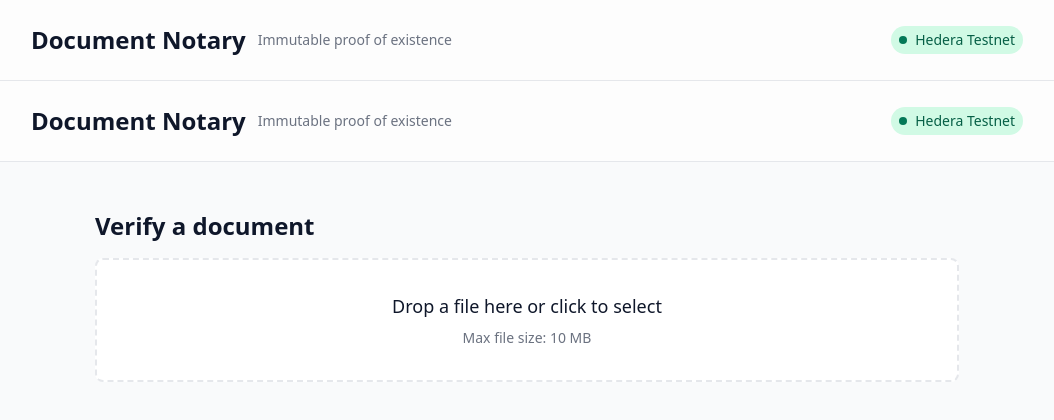
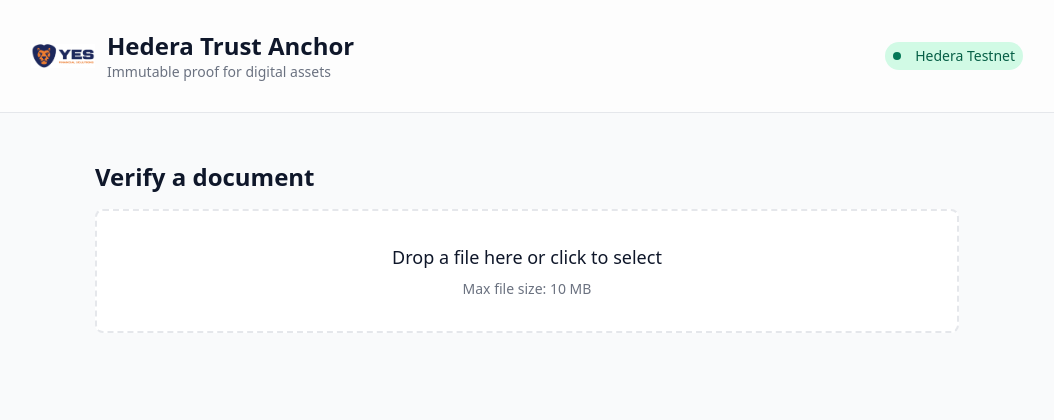
Before and after one commit to Yoseph-ai/proofmarks-website, a Next.js app: page /verify in a window 1280 px wide. Shown: the top 420 px of the page, without its empty margins (113-1167 px from the left). Built offline with nearby package versions, Linux system fonts and the light colour scheme.

Commit message:
Release v2.0: Hedera Trust Anchor with unified header and logo

```diff
--- a/src/app/layout.tsx
+++ b/src/app/layout.tsx
@@ -2,8 +2,8 @@ import "../styles/globals.css";
 import Header from "../components/Header";
 
 export const metadata = {
-  title: "Document Notary",
-  description: "Immutable proof of existence for any file",
+  title: "Hedera Trust Anchor",
+  description: "Immutable proof for digital assets",
 };
 
 export default function RootLayout({ children }: { children: React.ReactNode }) {
--- a/src/app/timestamp/page.tsx
+++ b/src/app/timestamp/page.tsx
@@ -1,6 +1,6 @@
 "use client";
 import React, { useCallback, useState } from "react";
-import Header from "../../components/Header";
+
 import DragDrop from "../../components/DragDrop";
 import Certificate from "../../components/Certificate";
 
@@ -55,7 +55,7 @@ export default function TimestampPage() {
 
   return (
     <div className="min-h-screen bg-gray-50">
-      <Header />
+
       <main className="max-w-4xl mx-auto px-4 py-12">
         <h2 className="text-2xl font-semibold mb-4">Submit & Timestamp a document</h2>
 
--- a/src/app/verify/page.tsx
+++ b/src/app/verify/page.tsx
@@ -1,6 +1,5 @@
 "use client";
 import React, { useCallback, useState } from "react";
-import Header from "../../components/Header";
 import DragDrop from "../../components/DragDrop";
 
 function toHex(buffer: ArrayBuffer) {
@@ -51,8 +50,7 @@ export default function VerifyPage() {
 
   return (
     <div className="min-h-screen bg-gray-50">
-      <Header />
-      <main className="max-w-4xl mx-auto px-4 py-12">
+       <main className="max-w-4xl mx-auto px-4 py-12">
         <h2 className="text-2xl font-semibold mb-4">Verify a document</h2>
 
         <DragDrop onFile={onFile} maxSizeBytes={10 * 1024 * 1024} />
--- a/src/components/Header.tsx
+++ b/src/components/Header.tsx
@@ -1,6 +1,6 @@
 "use client";
 import Link from "next/link";
-import React from "react";
+import Image from "next/image";
 import Badge from "./ui/Badge";
 
 export default function Header() {
@@ -8,17 +8,27 @@ export default function Header() {
     <header className="w-full py-6 border-b bg-white/60 backdrop-blur-sm">
       <div className="max-w-5xl mx-auto px-4 flex items-center justify-between">
         <Link href="/" className="flex items-center gap-3">
-          <div className="text-2xl font-semibold">Document Notary</div>
-          <div className="text-sm text-gray-500">Immutable proof of existence</div>
+          {/* Logo — using your "YES FINANCIAL SOLUTIONS" image */}
+          <div className="relative h-16 w-16 flex-shrink-0">
+            <Image
+              src="/yes-logo.png"
+              alt="YES Financial Solutions"
+              fill
+              className="object-contain"
+              priority
+            />
+          </div>
+          <div>
+            <div className="text-2xl font-semibold">Hedera Trust Anchor</div>
+            <div className="text-sm text-gray-500">Immutable proof for digital assets</div>
+          </div>
         </Link>
 
         <nav className="flex items-center gap-3">
-          <Link href="https://portal.hedera.com" target="_blank" rel="noreferrer">
-            <Badge>
-              <span className="w-2 h-2 rounded-full bg-emerald-700 inline-block" />
-              Hedera Testnet
-            </Badge>
-          </Link>
+          <Badge>
+            <span className="w-2 h-2 rounded-full bg-emerald-700 inline-block mr-1.5" />
+            Hedera Testnet
+          </Badge>
         </nav>
       </div>
     </header>
```
Also changed, not shown: public/yes-logo.png (added).
